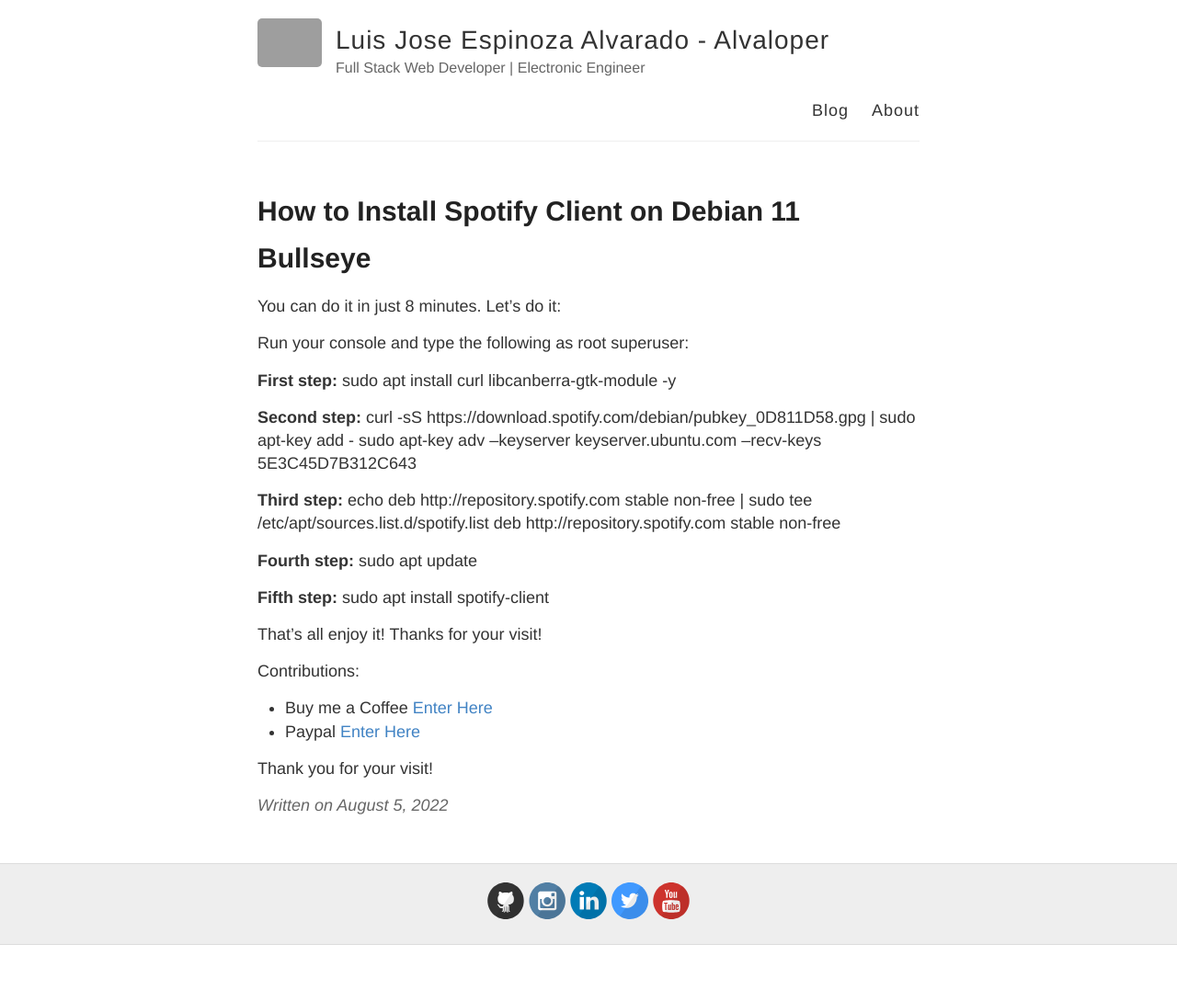
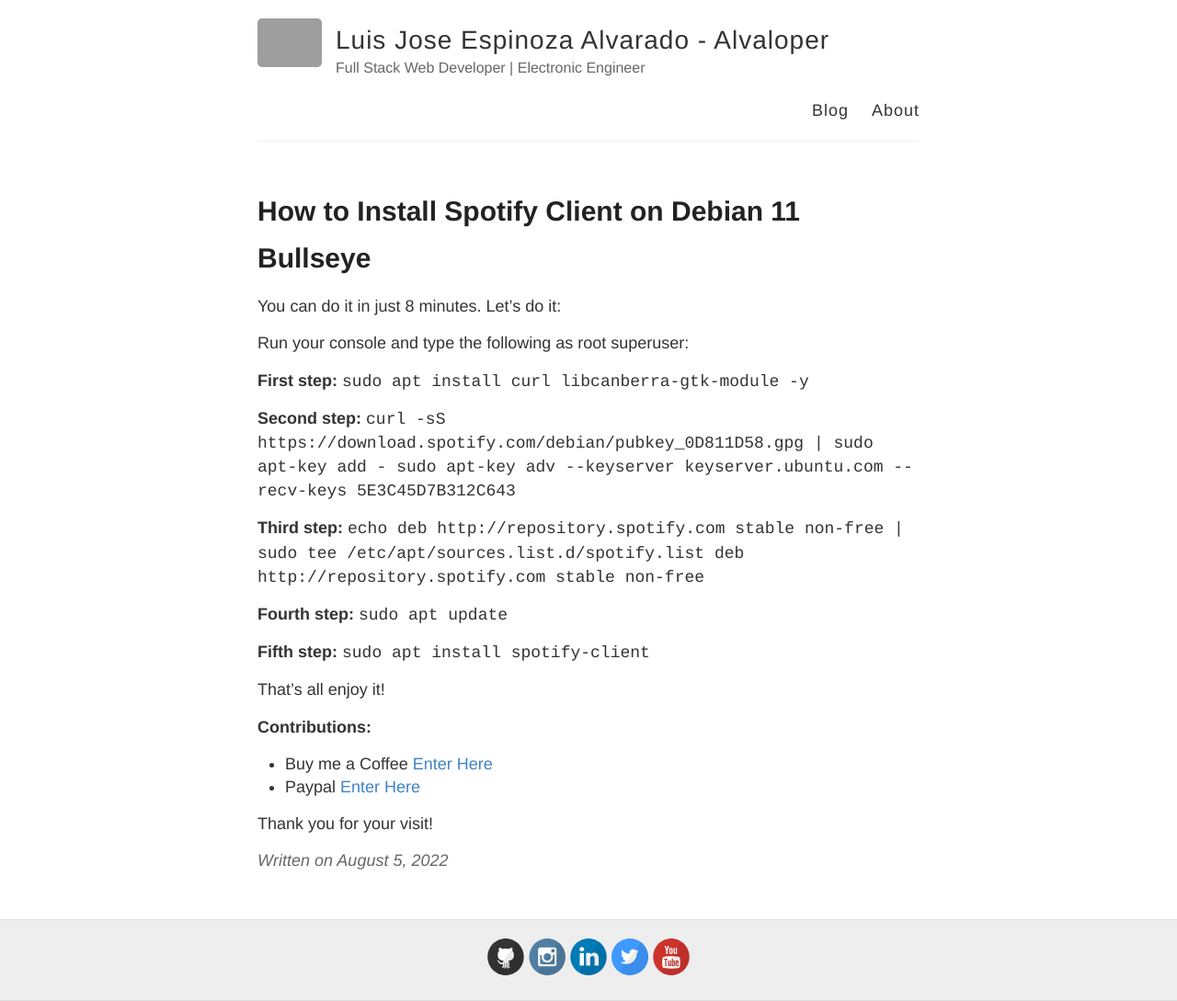
Before and after one commit to alvaloper/blog, a Jekyll site: the page built from _posts/2022-08-05-spotify-client.md, in a window 1280 px wide. Shown: the whole page at 92% size. Built offline with Jekyll 4.4.1, drawn with Linux system fonts in a browser that asks for light colours; before the commit the page ends 1028 px from its top, so only the background shows below that; grey boxes are pictures that could not be loaded.

Commit message:
Update file post

```diff
--- a/_posts/2022-08-05-spotify-client.md
+++ b/_posts/2022-08-05-spotify-client.md
@@ -7,25 +7,25 @@ You can do it in just 8 minutes. Let’s do it:
 
 Run your console and type the following as root superuser:
 
-**First step:** sudo apt install curl libcanberra-gtk-module -y
+**First step:** `sudo apt install curl libcanberra-gtk-module -y`
 
-**Second step:** curl -sS https://download.spotify.com/debian/pubkey_0D811D58.gpg | sudo apt-key add -
-sudo apt-key adv --keyserver keyserver.ubuntu.com --recv-keys 5E3C45D7B312C643
+**Second step:** `curl -sS https://download.spotify.com/debian/pubkey_0D811D58.gpg | sudo apt-key add -
+sudo apt-key adv --keyserver keyserver.ubuntu.com --recv-keys 5E3C45D7B312C643`
 
-**Third step:** echo deb http://repository.spotify.com stable non-free | sudo tee /etc/apt/sources.list.d/spotify.list
-deb http://repository.spotify.com stable non-free
+**Third step:** `echo deb http://repository.spotify.com stable non-free | sudo tee /etc/apt/sources.list.d/spotify.list
+deb http://repository.spotify.com stable non-free`
 
-**Fourth step:** sudo apt update
+**Fourth step:** `sudo apt update`
 
-**Fifth step:** sudo apt install spotify-client
+**Fifth step:** `sudo apt install spotify-client`
 
-That's all enjoy it! Thanks for your visit!
+That's all enjoy it!
 
 <!-- ![_config.yml]({{ site.baseurl }}/images/config.png)
 
 The easiest way to make your first post is to edit this one. Go into /_posts/ and update the Hello World markdown file. For more instructions head over to the [Jekyll Now repository](https://github.com/barryclark/jekyll-now) on GitHub. -->
 
-Contributions:
+**Contributions:**
 
 + Buy me a Coffee [Enter Here](https://www.buymeacoffee.com/alvaloper)
 + Paypal [Enter Here](https://www.paypal.com/paypalme/ingespinozalj)
```
